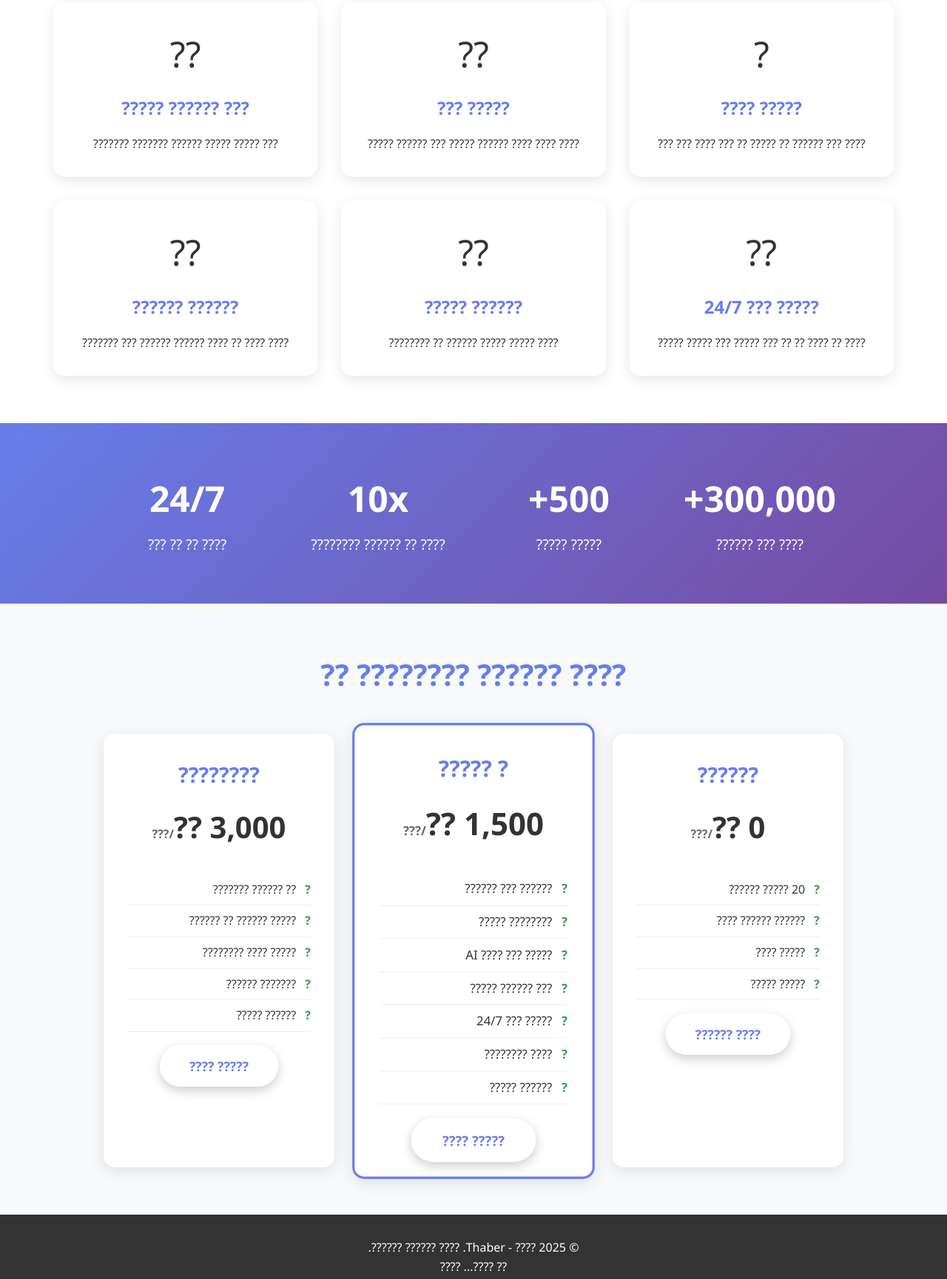
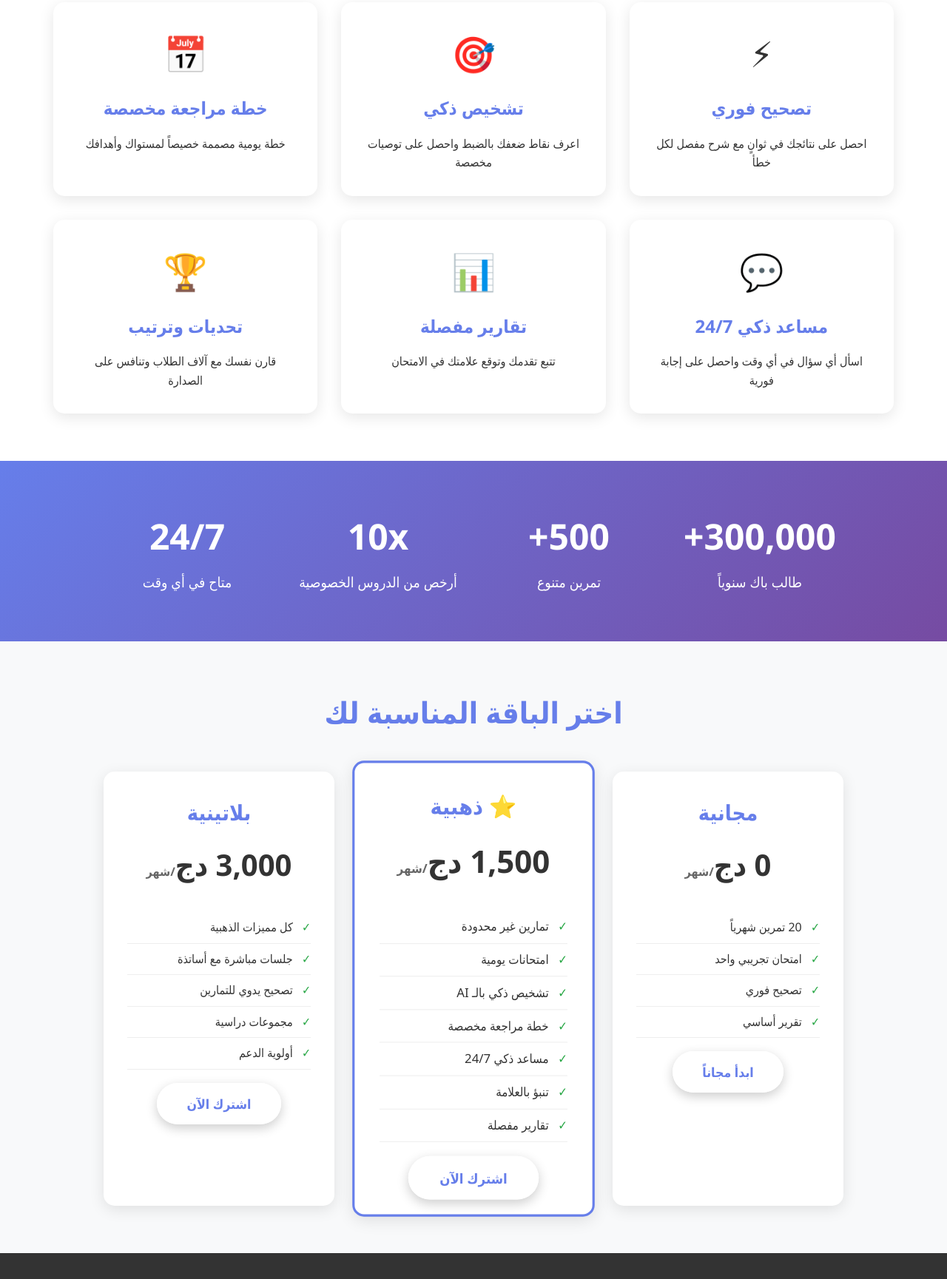
Before and after one commit to gddr1177-prog/thaber, a plain HTML site: page index.html in a window 1280 px wide. Shown: the part 786-2515 px from the top of the page at 74% size. Drawn offline with Linux system fonts and the light colour scheme.

Commit message:
Update index.html

```diff
--- a/index.html
+++ b/index.html
@@ -3,7 +3,7 @@
 <head>
     <meta charset="UTF-8">
     <meta name="viewport" content="width=device-width, initial-scale=1.0">
-    <title>???? - ???? ???? ?????? ??????????</title>
+    <title>ثابر - منصة ذكية لتحضير البكالوريا</title>
     <style>
         * {
             margin: 0;
@@ -283,7 +283,7 @@
         }
 
         .features-list li:before {
-            content: "? ";
+            content: "✓ ";
             color: #28a745;
             font-weight: bold;
             margin-left: 0.5rem;
@@ -343,61 +343,61 @@
     <header>
         <nav>
             <div class="logo">
-                ?? ????
+                💪 ثابر
             </div>
             <ul class="nav-links">
-                <li><a href="#features">????????</a></li>
-                <li><a href="#pricing">???????</a></li>
-                <li><a href="#about">?? ??????</a></li>
+                <li><a href="#features">المميزات</a></li>
+                <li><a href="#pricing">الأسعار</a></li>
+                <li><a href="#about">عن المنصة</a></li>
             </ul>
-            <a href="login.html" class="btn">????? ??????</a>
+            <a href="login.html" class="btn">تسجيل الدخول</a>
         </nav>
     </header>
 
     <!-- Hero Section -->
     <section class="hero">
-        <div class="emoji">??</div>
-        <h1>????... ????</h1>
-        <p>???? ???? ?????? ????? ?????????? | ????? ???? + ????? ???? + ??? ?????</p>
+        <div class="emoji">💪</div>
+        <h1>ثابر... تنجح</h1>
+        <p>منصة ذكية لتحضير شهادة البكالوريا | تصحيح فوري + تشخيص دقيق + خطة مخصصة</p>
         <div class="cta-buttons">
-            <a href="login.html" class="btn-primary">???? ???? ??????</a>
-            <a href="#features" class="btn-secondary">???? ??????</a>
+            <a href="login.html" class="btn-primary">ابدأ الآن مجاناً</a>
+            <a href="#features" class="btn-secondary">اعرف المزيد</a>
         </div>
     </section>
 
     <!-- Features Section -->
     <section class="features" id="features">
-        <h2>????? ?????</h2>
+        <h2>لماذا ثابر؟</h2>
         <div class="features-grid">
             <div class="feature-card">
-                <div class="icon">?</div>
-                <h3>????? ????</h3>
-                <p>???? ??? ?????? ?? ????? ?? ??? ???? ??? ???</p>
+                <div class="icon">⚡</div>
+                <h3>تصحيح فوري</h3>
+                <p>احصل على نتائجك في ثوانٍ مع شرح مفصل لكل خطأ</p>
             </div>
             <div class="feature-card">
-                <div class="icon">??</div>
-                <h3>????? ???</h3>
-                <p>???? ???? ???? ?????? ????? ??? ?????? ?????</p>
+                <div class="icon">🎯</div>
+                <h3>تشخيص ذكي</h3>
+                <p>اعرف نقاط ضعفك بالضبط واحصل على توصيات مخصصة</p>
             </div>
             <div class="feature-card">
-                <div class="icon">??</div>
-                <h3>??? ?????? ?????</h3>
-                <p>??? ????? ????? ?????? ??????? ???????</p>
+                <div class="icon">📅</div>
+                <h3>خطة مراجعة مخصصة</h3>
+                <p>خطة يومية مصممة خصيصاً لمستواك وأهدافك</p>
             </div>
             <div class="feature-card">
-                <div class="icon">??</div>
-                <h3>????? ??? 24/7</h3>
-                <p>???? ?? ???? ?? ?? ??? ????? ??? ????? ?????</p>
+                <div class="icon">💬</div>
+                <h3>مساعد ذكي 24/7</h3>
+                <p>اسأل أي سؤال في أي وقت واحصل على إجابة فورية</p>
             </div>
             <div class="feature-card">
-                <div class="icon">??</div>
-                <h3>?????? ?????</h3>
-                <p>???? ????? ????? ?????? ?? ????????</p>
+                <div class="icon">📊</div>
+                <h3>تقارير مفصلة</h3>
+                <p>تتبع تقدمك وتوقع علامتك في الامتحان</p>
             </div>
             <div class="feature-card">
-                <div class="icon">??</div>
-                <h3>?????? ??????</h3>
-                <p>???? ???? ?? ???? ?????? ?????? ??? ???????</p>
+                <div class="icon">🏆</div>
+                <h3>تحديات وترتيب</h3>
+                <p>قارن نفسك مع آلاف الطلاب وتنافس على الصدارة</p>
             </div>
         </div>
     </section>
@@ -407,73 +407,73 @@
         <div class="stats-grid">
             <div class="stat-item">
                 <h3>300,000+</h3>
-                <p>???? ??? ??????</p>
+                <p>طالب باك سنوياً</p>
             </div>
             <div class="stat-item">
                 <h3>500+</h3>
-                <p>????? ?????</p>
+                <p>تمرين متنوع</p>
             </div>
             <div class="stat-item">
                 <h3>10x</h3>
-                <p>???? ?? ?????? ????????</p>
+                <p>أرخص من الدروس الخصوصية</p>
             </div>
             <div class="stat-item">
                 <h3>24/7</h3>
-                <p>???? ?? ?? ???</p>
+                <p>متاح في أي وقت</p>
             </div>
         </div>
     </section>
 
     <!-- Pricing Section -->
     <section class="pricing" id="pricing">
-        <h2>???? ?????? ???????? ??</h2>
+        <h2>اختر الباقة المناسبة لك</h2>
         <div class="pricing-grid">
             <div class="pricing-card">
-                <h3>??????</h3>
-                <div class="price">0 ??<span>/???</span></div>
+                <h3>مجانية</h3>
+                <div class="price">0 دج<span>/شهر</span></div>
                 <ul class="features-list">
-                    <li>20 ????? ??????</li>
-                    <li>?????? ?????? ????</li>
-                    <li>????? ????</li>
-                    <li>????? ?????</li>
+                    <li>20 تمرين شهرياً</li>
+                    <li>امتحان تجريبي واحد</li>
+                    <li>تصحيح فوري</li>
+                    <li>تقرير أساسي</li>
                 </ul>
-                <a href="login.html" class="btn-primary">???? ??????</a>
+                <a href="login.html" class="btn-primary">ابدأ مجاناً</a>
             </div>
 
             <div class="pricing-card featured">
-                <h3>? ?????</h3>
-                <div class="price">1,500 ??<span>/???</span></div>
+                <h3>⭐ ذهبية</h3>
+                <div class="price">1,500 دج<span>/شهر</span></div>
                 <ul class="features-list">
-                    <li>?????? ??? ??????</li>
-                    <li>???????? ?????</li>
-                    <li>????? ??? ???? AI</li>
-                    <li>??? ?????? ?????</li>
-                    <li>????? ??? 24/7</li>
-                    <li>???? ????????</li>
-                    <li>?????? ?????</li>
+                    <li>تمارين غير محدودة</li>
+                    <li>امتحانات يومية</li>
+                    <li>تشخيص ذكي بالـ AI</li>
+                    <li>خطة مراجعة مخصصة</li>
+                    <li>مساعد ذكي 24/7</li>
+                    <li>تنبؤ بالعلامة</li>
+                    <li>تقارير مفصلة</li>
                 </ul>
-                <a href="login.html" class="btn-primary">????? ????</a>
+                <a href="login.html" class="btn-primary">اشترك الآن</a>
             </div>
 
             <div class="pricing-card">
-                <h3>????????</h3>
-                <div class="price">3,000 ??<span>/???</span></div>
+                <h3>بلاتينية</h3>
+                <div class="price">3,000 دج<span>/شهر</span></div>
                 <ul class="features-list">
-                    <li>?? ?????? ???????</li>
-                    <li>????? ?????? ?? ??????</li>
-                    <li>????? ???? ????????</li>
-                    <li>??????? ??????</li>
-                    <li>?????? ?????</li>
+                    <li>كل مميزات الذهبية</li>
+                    <li>جلسات مباشرة مع أساتذة</li>
+                    <li>تصحيح يدوي للتمارين</li>
+                    <li>مجموعات دراسية</li>
+                    <li>أولوية الدعم</li>
                 </ul>
-                <a href="login.html" class="btn-primary">????? ????</a>
+                <a href="login.html" class="btn-primary">اشترك الآن</a>
             </div>
         </div>
     </section>
 
     <!-- Footer -->
     <footer>
-        <p>&copy; 2025 ???? - Thaber. ???? ?????? ??????.</p>
-        <p>?? ????... ????</p>
+        <p>&copy; 2025 ثابر - Thaber. جميع الحقوق محفوظة.</p>
+        <p>💪 ثابر... تنجح</p>
     </footer>
 
     <script>
```
